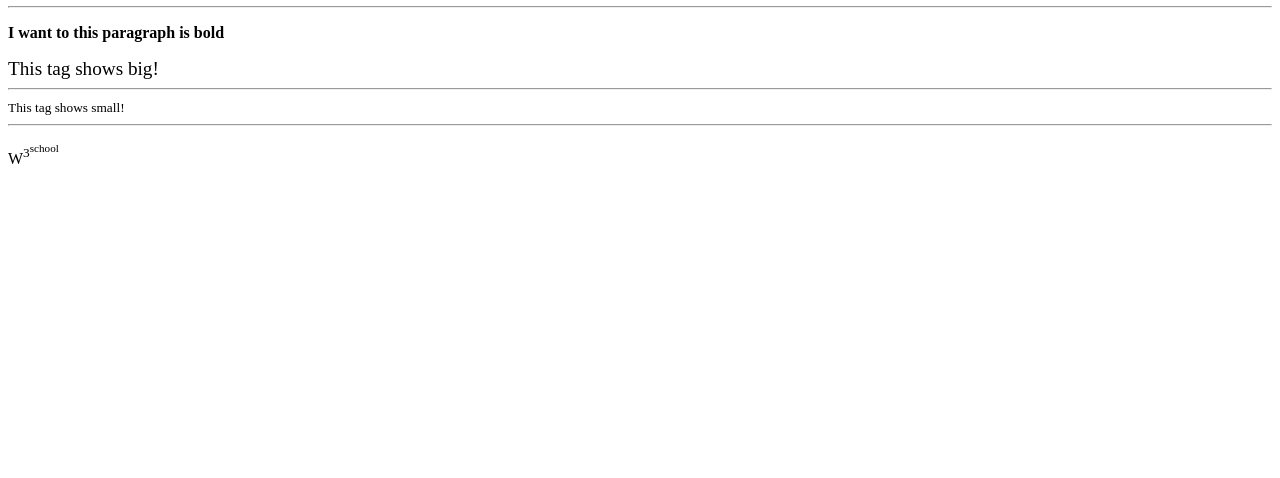
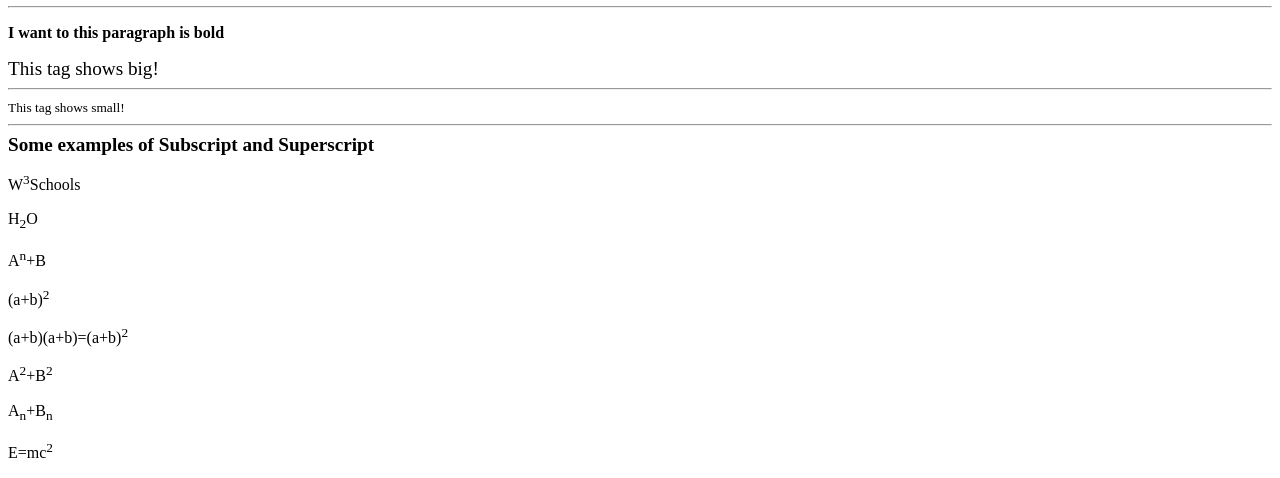
Before and after one commit to Ben10Bytes/html, a plain HTML site: page index.html in a window 1280 px wide. Shown: the part 700-1178 px from the top of the page. Before the commit the page ends 884 px from the top, so only its background shows below. Drawn offline with Linux system fonts and the light colour scheme.

Commit message:
this is example of subscript and superscript

```diff
--- a/index.html
+++ b/index.html
@@ -33,6 +33,15 @@
     <hr/> <!--IT SHOWS HORIZONTAL LINE IN B/W BIG AND SMALL TAG-->
     <small>This tag shows small!</small>
     <hr/>
-    <p>W<sup>3<sup>school</sup></p>
+
+    <b><big>Some examples of Subscript and Superscript</big></b> <!--I WANT BOLD AND BIG WORDS-->
+    <p>W<sup>3</sup>Schools</p>
+    <p>H<sub>2</sub>O</p>
+    <p>A<sup>n</sup>+B</p>
+    <p>(a+b)<sup>2</sup></p>
+    <p>(a+b)(a+b)=(a+b)<sup>2</sup></p>
+    <p>A<sup>2</sup>+B<sup>2</sup></p>
+    <p>A<sub>n</sub>+B<sub>n</sub></p>
+    <p>E=mc<sup>2</sup></p>
 </body>
 </html>
```
